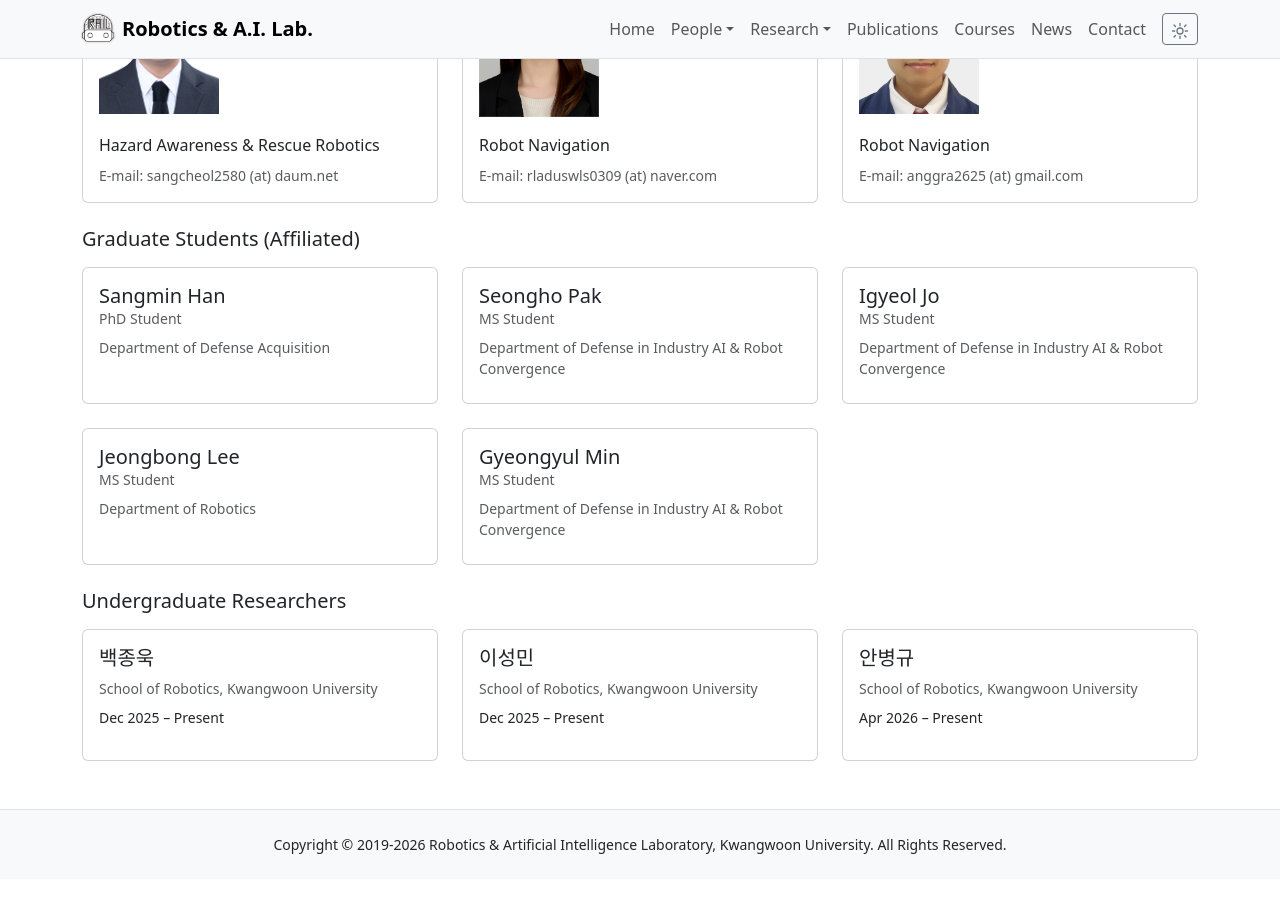
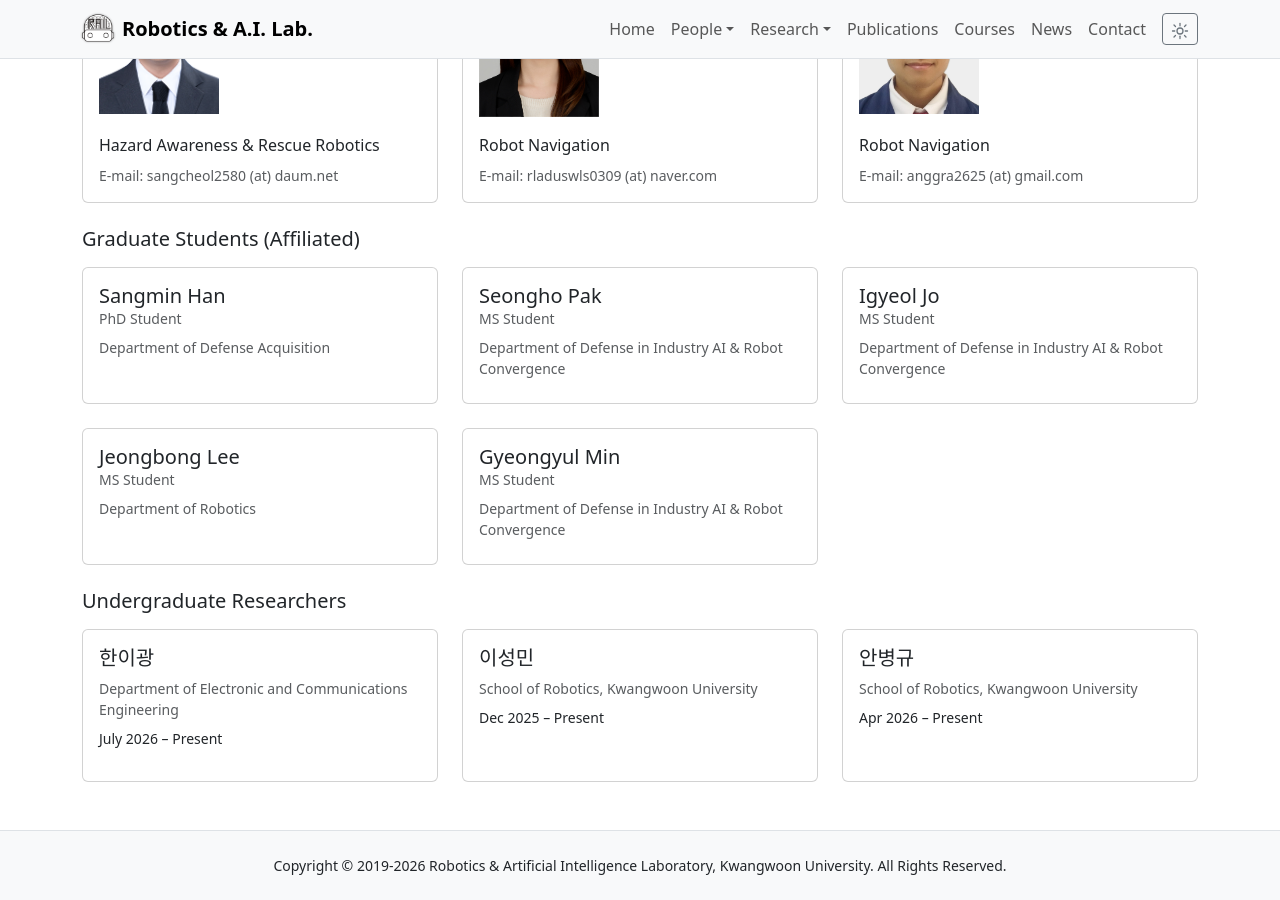
Before and after one commit to robotailab/robotailab.github.io, a Jekyll site: the page built from people/students.md, in a window 1280 px wide and 900 px high, scrolled down 598 px. Built offline with Jekyll 4.4.1, drawn with Linux system fonts in a browser that asks for light colours; before the commit the page ends 1477 px from its top, so only the background shows below that.

Commit message:
Update undergraduate researchers

```diff
--- a/_data/people.yml
+++ b/_data/people.yml
@@ -98,12 +98,12 @@
   level: graduate
   section: affiliated
 
-- name_en: 백종욱
+- name_en: 한이광
   role_en: Undergraduate Researcher
-  focus_en: School of Robotics, Kwangwoon University
+  focus_en: Department of Electronic and Communications Engineering
   category: students
   level: undergraduate
-  period: Dec 2025 – Present
+  period: July 2026 – Present
 
 - name_en: 이성민
   role_en: Undergraduate Researcher
```
